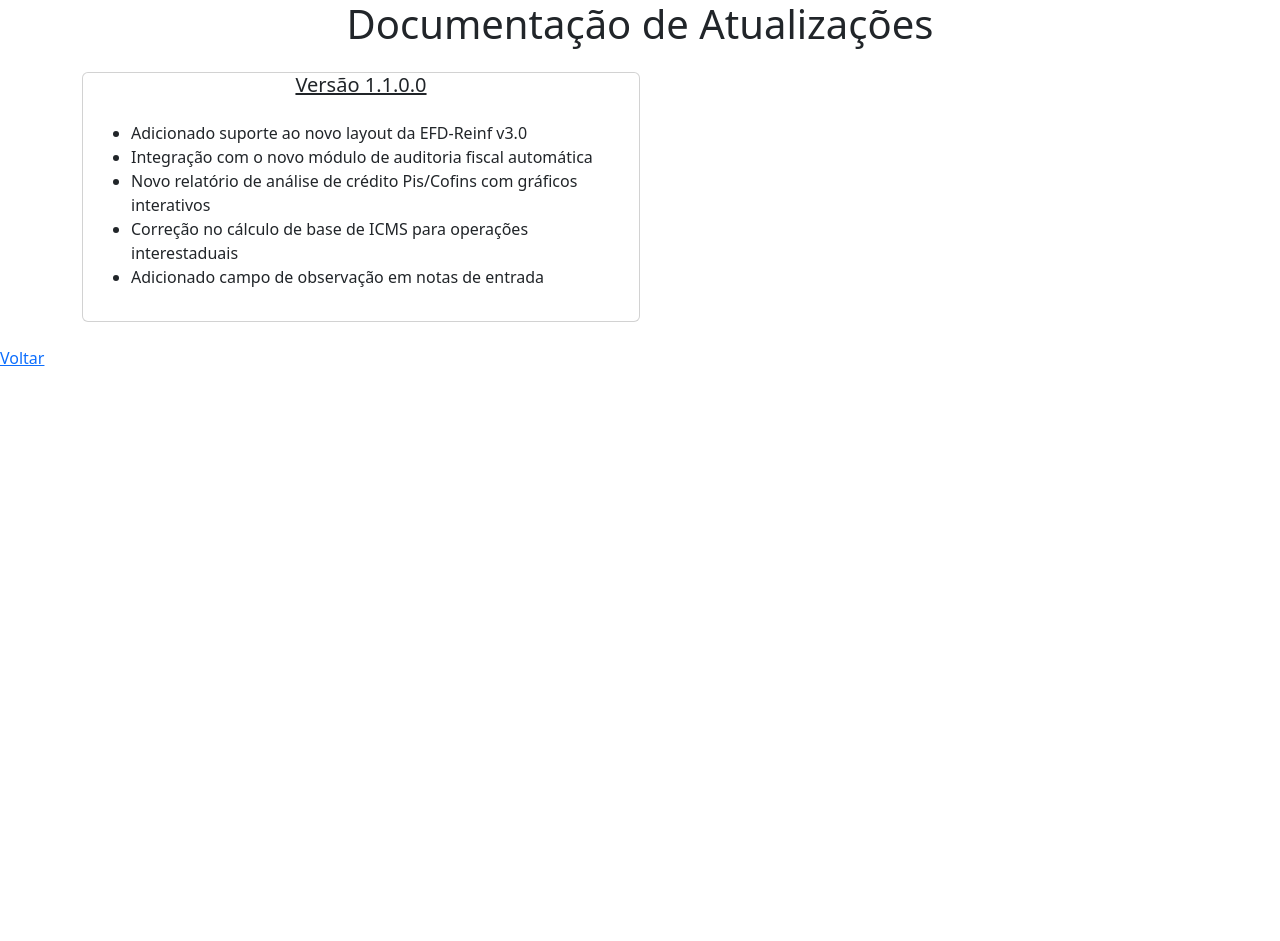
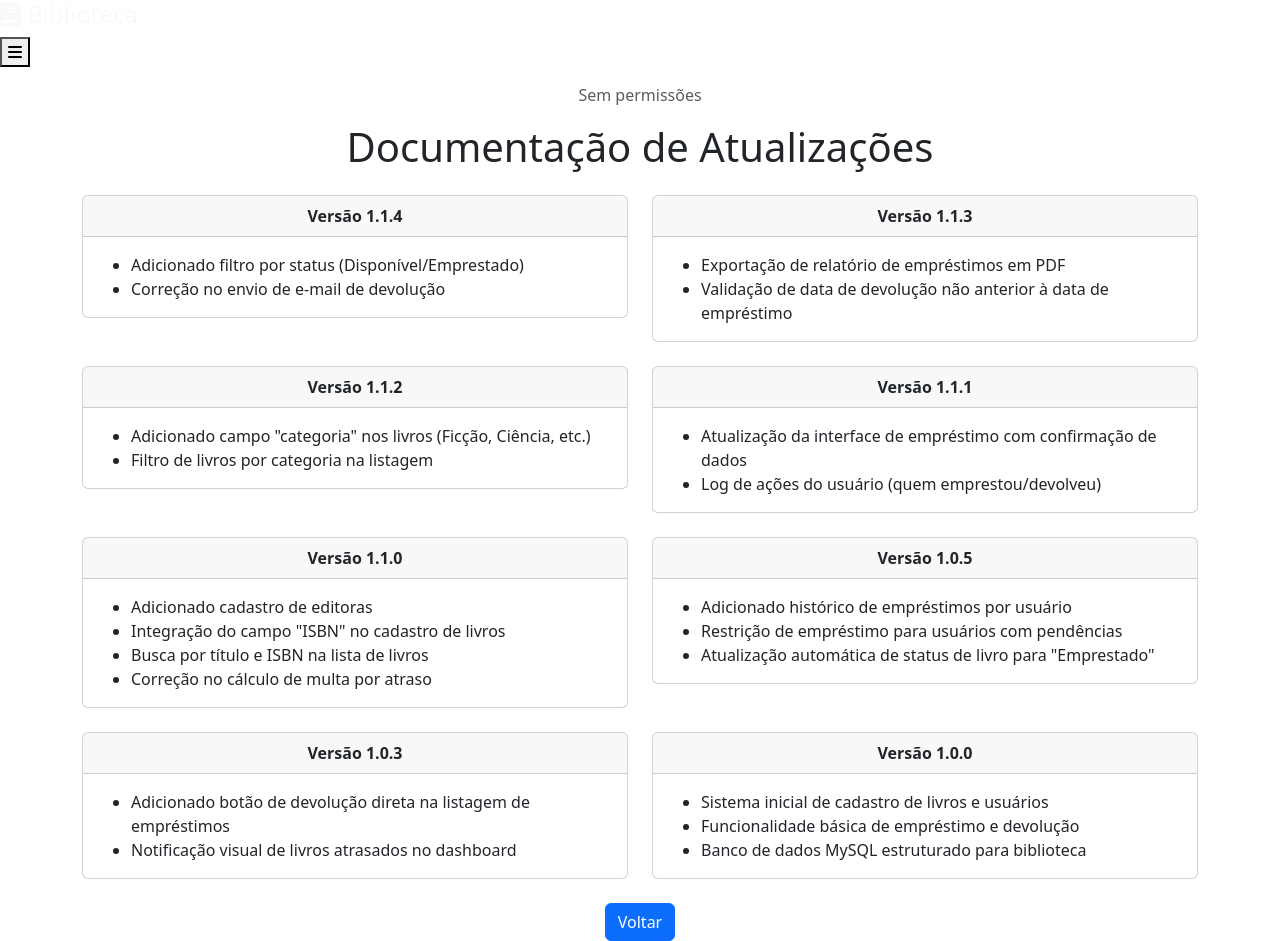
Before and after one commit to RuanAlves07/EstoqueBiblioteca_v2, a PHP site: page /documentacao.php in a window 1280 px wide. Before the commit the page ends 366 px from the top, so only its background shows below. Run offline with PHP 8.4, Linux system fonts and the light colour scheme; the visitor is signed in with stand-in values (Sample User, id 1); data comes from the database, SQL or seed files in the repository; tables that the repository leaves empty hold one stand-in row (values such as "Sample post").

Commit message:
ajustes dashboard e documentação

```diff
--- a/PHP-HTML/documentacao.php
+++ b/PHP-HTML/documentacao.php
@@ -1,5 +1,7 @@
 <?php
 session_start();
+require_once 'Menu.php';
+require_once 'conexao.php';
 
 // Verifica se o usuário está logado
 if (!isset($_SESSION['usuario'])) {
@@ -21,26 +23,131 @@ if (!isset($_SESSION['usuario'])) {
     <center><h1>Documentação de Atualizações</h1></center>
 
     <div class="container mt-4">
-            <div>
-                <div class="col-md-6 mb-4">
+        <!-- Linha 1 -->
+        <div class="row g-4 mb-4">
+            <div class="col-md-6">
                 <div class="card">
-                        <div >
-                            <center><h5><u>Versão 1.1.0.0</u></h5></center>
+                    <div class="card-header text-center">
+                        <strong>Versão 1.1.4</strong>
                     </div>
                     <div class="card-body">
-                            <ul>
-                                <li>Adicionado suporte ao novo layout da EFD-Reinf v3.0</li>
-                                <li>Integração com o novo módulo de auditoria fiscal automática</li>
-                                <li>Novo relatório de análise de crédito Pis/Cofins com gráficos interativos</li>
-                                <li>Correção no cálculo de base de ICMS para operações interestaduais</li>
-                                <li>Adicionado campo de observação em notas de entrada</li>
+                        <ul class="mb-0">
+                            <li>Adicionado filtro por status (Disponível/Emprestado)</li>
+                            <li>Correção no envio de e-mail de devolução</li>
+                        </ul>
+                    </div>
+                </div>
+            </div>
+            <div class="col-md-6">
+                <div class="card">
+                    <div class="card-header text-center">
+                        <strong>Versão 1.1.3</strong>
+                    </div>
+                    <div class="card-body">
+                        <ul class="mb-0">
+                            <li>Exportação de relatório de empréstimos em PDF</li>
+                            <li>Validação de data de devolução não anterior à data de empréstimo</li>
+                        </ul>
+                    </div>
+                </div>
+            </div>
+        </div>
+
+        <!-- Linha 2 -->
+        <div class="row g-4 mb-4">
+            <div class="col-md-6">
+                <div class="card">
+                    <div class="card-header text-center">
+                        <strong>Versão 1.1.2</strong>
+                    </div>
+                    <div class="card-body">
+                        <ul class="mb-0">
+                            <li>Adicionado campo "categoria" nos livros (Ficção, Ciência, etc.)</li>
+                            <li>Filtro de livros por categoria na listagem</li>
+                        </ul>
+                    </div>
+                </div>
+            </div>
+            <div class="col-md-6">
+                <div class="card">
+                    <div class="card-header text-center">
+                        <strong>Versão 1.1.1</strong>
+                    </div>
+                    <div class="card-body">
+                        <ul class="mb-0">
+                            <li>Atualização da interface de empréstimo com confirmação de dados</li>
+                            <li>Log de ações do usuário (quem emprestou/devolveu)</li>
+                        </ul>
+                    </div>
+                </div>
+            </div>
+        </div>
+
+        <!-- Linha 3 -->
+        <div class="row g-4 mb-4">
+            <div class="col-md-6">
+                <div class="card">
+                    <div class="card-header text-center">
+                        <strong>Versão 1.1.0</strong>
+                    </div>
+                    <div class="card-body">
+                        <ul class="mb-0">
+                            <li>Adicionado cadastro de editoras</li>
+                            <li>Integração do campo "ISBN" no cadastro de livros</li>
+                            <li>Busca por título e ISBN na lista de livros</li>
+                            <li>Correção no cálculo de multa por atraso</li>
+                        </ul>
+                    </div>
+                </div>
+            </div>
+            <div class="col-md-6">
+                <div class="card">
+                    <div class="card-header text-center">
+                        <strong>Versão 1.0.5</strong>
+                    </div>
+                    <div class="card-body">
+                        <ul class="mb-0">
+                            <li>Adicionado histórico de empréstimos por usuário</li>
+                            <li>Restrição de empréstimo para usuários com pendências</li>
+                            <li>Atualização automática de status de livro para "Emprestado"</li>
+                        </ul>
+                    </div>
+                </div>
+            </div>
+        </div>
+
+        <!-- Linha 4 -->
+        <div class="row g-4 mb-4">
+            <div class="col-md-6">
+                <div class="card">
+                    <div class="card-header text-center">
+                        <strong>Versão 1.0.3</strong>
+                    </div>
+                    <div class="card-body">
+                        <ul class="mb-0">
+                            <li>Adicionado botão de devolução direta na listagem de empréstimos</li>
+                            <li>Notificação visual de livros atrasados no dashboard</li>
+                        </ul>
+                    </div>
+                </div>
+            </div>
+            <div class="col-md-6">
+                <div class="card">
+                    <div class="card-header text-center">
+                        <strong>Versão 1.0.0</strong>
+                    </div>
+                    <div class="card-body">
+                        <ul class="mb-0">
+                            <li>Sistema inicial de cadastro de livros e usuários</li>
+                            <li>Funcionalidade básica de empréstimo e devolução</li>
+                            <li>Banco de dados MySQL estruturado para biblioteca</li>
                         </ul>
                     </div>
                 </div>
             </div>
         </div>
     </div>
-        <a href="dashboard.php" class="btn-back">Voltar</a>
 
+    <center><a href="dashboard.php" class="btn btn-primary">Voltar</a></center>
 </body>
 </html>
```
Also changed, not shown: PHP-HTML/dashboard.php (+5 -5 lines). Lines whose indentation alone changed are shown as unchanged.
